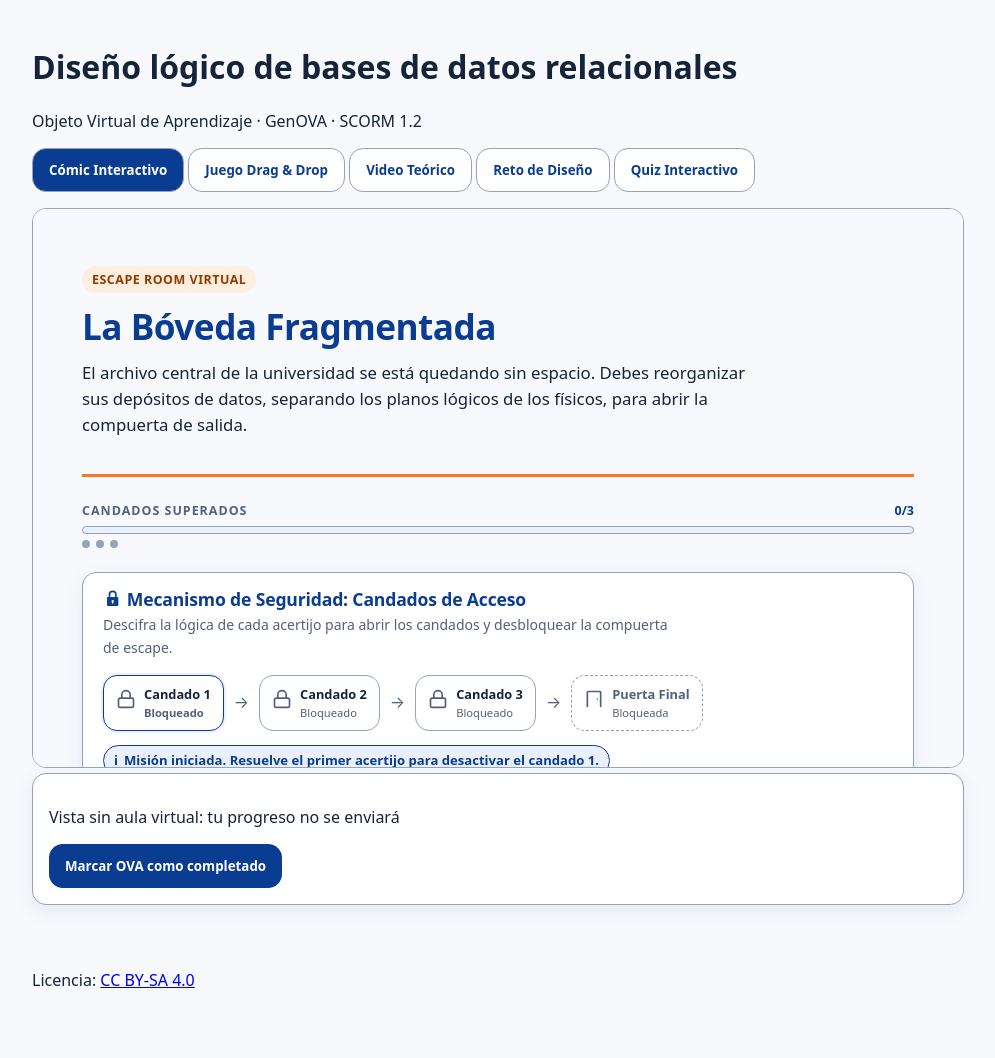
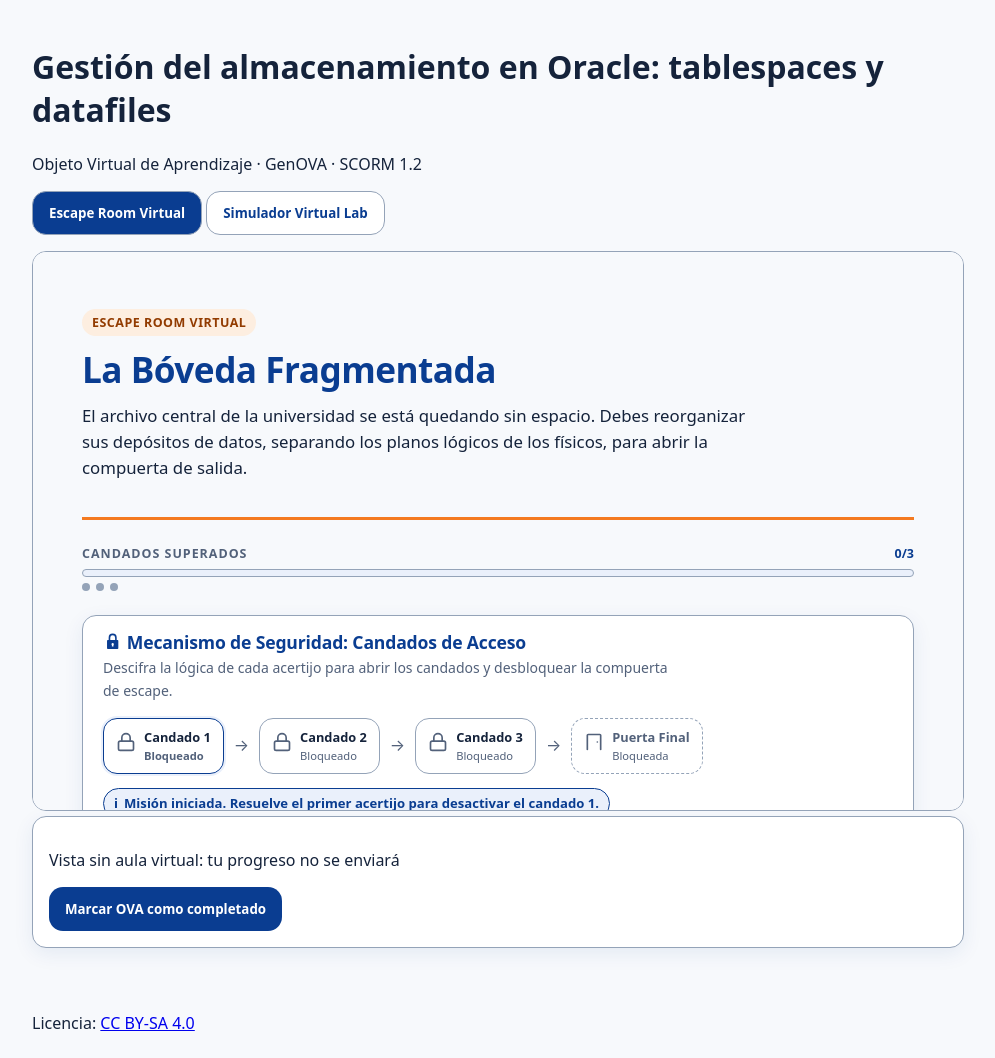
Before and after one commit to JuanDiegoCJ/ova-lori-evaluacion, a plain HTML site: page ova/OVA-DB-09/index.html in a window 1280 px wide. Shown: the whole page, without its empty margins (142-1137 px from the left). Before the commit the page ends 1015 px from the top, so only its background shows below. Drawn offline with Linux system fonts and the light colour scheme.

Commit message:
Add files via upload

```diff
--- a/ova/OVA-DB-09/index.html
+++ b/ova/OVA-DB-09/index.html
@@ -3,10 +3,10 @@
   <head>
     <meta charset="UTF-8" />
     <meta name="viewport" content="width=device-width, initial-scale=1.0" />
-    <title>Diseño lógico de bases de datos relacionales</title>
+    <title>Gestión del almacenamiento en Oracle: tablespaces y datafiles</title>
     <meta name="author" content="" />
-    <meta name="description" content="Diseño lógico de bases de datos relacionales: llaves primarias, llaves foráneas y normalización hasta la Tercera Forma Normal (3FN).
-Objetivos: transformar un modelo Entidad-Relación en tablas normalizadas, eliminar la redundancia de datos y evitar anomalías de inserción, actualización y borrado en un SGBD relacional." />
+    <meta name="description" content="Gestión del almacenamiento en Oracle: tablespaces y datafiles.
+Objetivos: distinguir la estructura lógica (tablespace, segmento, extent, bloque) de la física (datafiles), crear un tablespace y asignarlo a un usuario, y consultar su ocupación en DBA_DATA_FILES y DBA_SEGMENTS." />
     <meta name="keywords" content="" />
     <meta name="language" content="es" />
     <meta name="license" content="CC BY-SA 4.0" />
@@ -17,21 +17,18 @@ Objetivos: transformar un modelo Entidad-Relación en tablas normalizadas, elimi
     <link rel="stylesheet" href="resources/styles.css" />
   </head>
   <body data-package-format="scorm12"
-        data-progress-key="c5eae41ae9a8f25855a1bebec2f254efbde4400a9d21ad7abc7dd24ed130be22">
+        data-progress-key="1a81278467b284f6db4578062640cb67916184d9282abbd9f6a7b3619c702198">
     <a class="skip-link" href="#res-frame">Saltar al contenido</a>
     <main class="container">
       <header>
-        <h1>Diseño lógico de bases de datos relacionales</h1>
+        <h1>Gestión del almacenamiento en Oracle: tablespaces y datafiles</h1>
         <p>Objeto Virtual de Aprendizaje · GenOVA · SCORM 1.2</p>
       </header>
 
       <nav class="res-nav" aria-label="Recursos del OVA">
         <div role="tablist" aria-label="Secciones del OVA" aria-orientation="horizontal">
-          <button type="button" role="tab" class="res-link" id="tab-1" data-src="resources/recurso_1.html" aria-controls="res-frame" aria-selected="false" tabindex="-1">Cómic Interactivo</button>
-          <button type="button" role="tab" class="res-link" id="tab-2" data-src="resources/recurso_2.html" aria-controls="res-frame" aria-selected="false" tabindex="-1">Juego Drag &amp; Drop</button>
-          <button type="button" role="tab" class="res-link" id="tab-3" data-src="resources/recurso_3.html" aria-controls="res-frame" aria-selected="false" tabindex="-1">Video Teórico</button>
-          <button type="button" role="tab" class="res-link" id="tab-4" data-src="resources/recurso_4.html" aria-controls="res-frame" aria-selected="false" tabindex="-1">Reto de Diseño</button>
-          <button type="button" role="tab" class="res-link" id="tab-5" data-src="resources/recurso_5.html" aria-controls="res-frame" aria-selected="false" tabindex="-1">Quiz Interactivo</button>
+          <button type="button" role="tab" class="res-link" id="tab-1" data-src="resources/recurso_1.html" aria-controls="res-frame" aria-selected="false" tabindex="-1">Escape Room Virtual</button>
+          <button type="button" role="tab" class="res-link" id="tab-2" data-src="resources/recurso_2.html" aria-controls="res-frame" aria-selected="false" tabindex="-1">Simulador Virtual Lab</button>
         </div>
       </nav>
 
```
